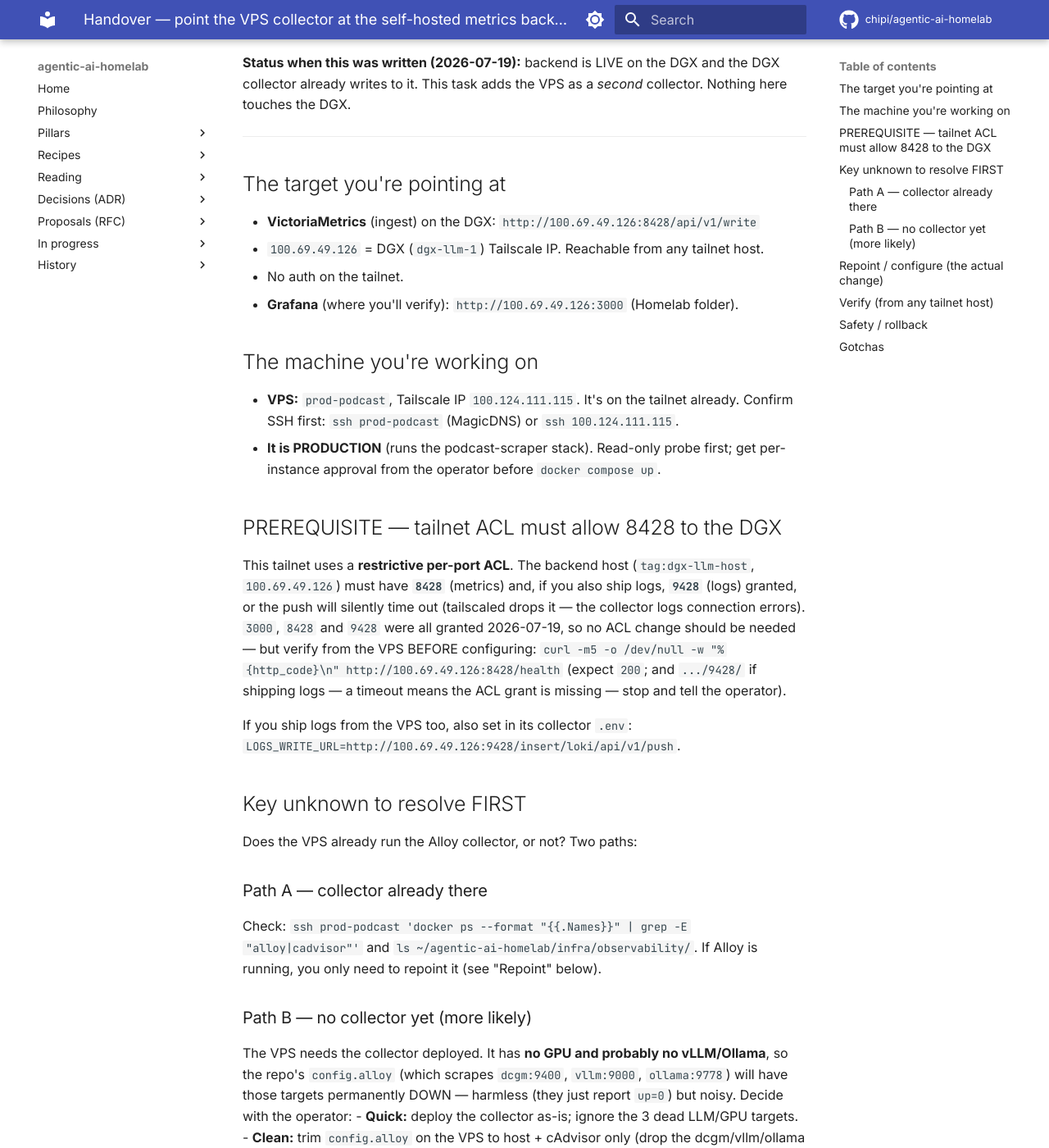
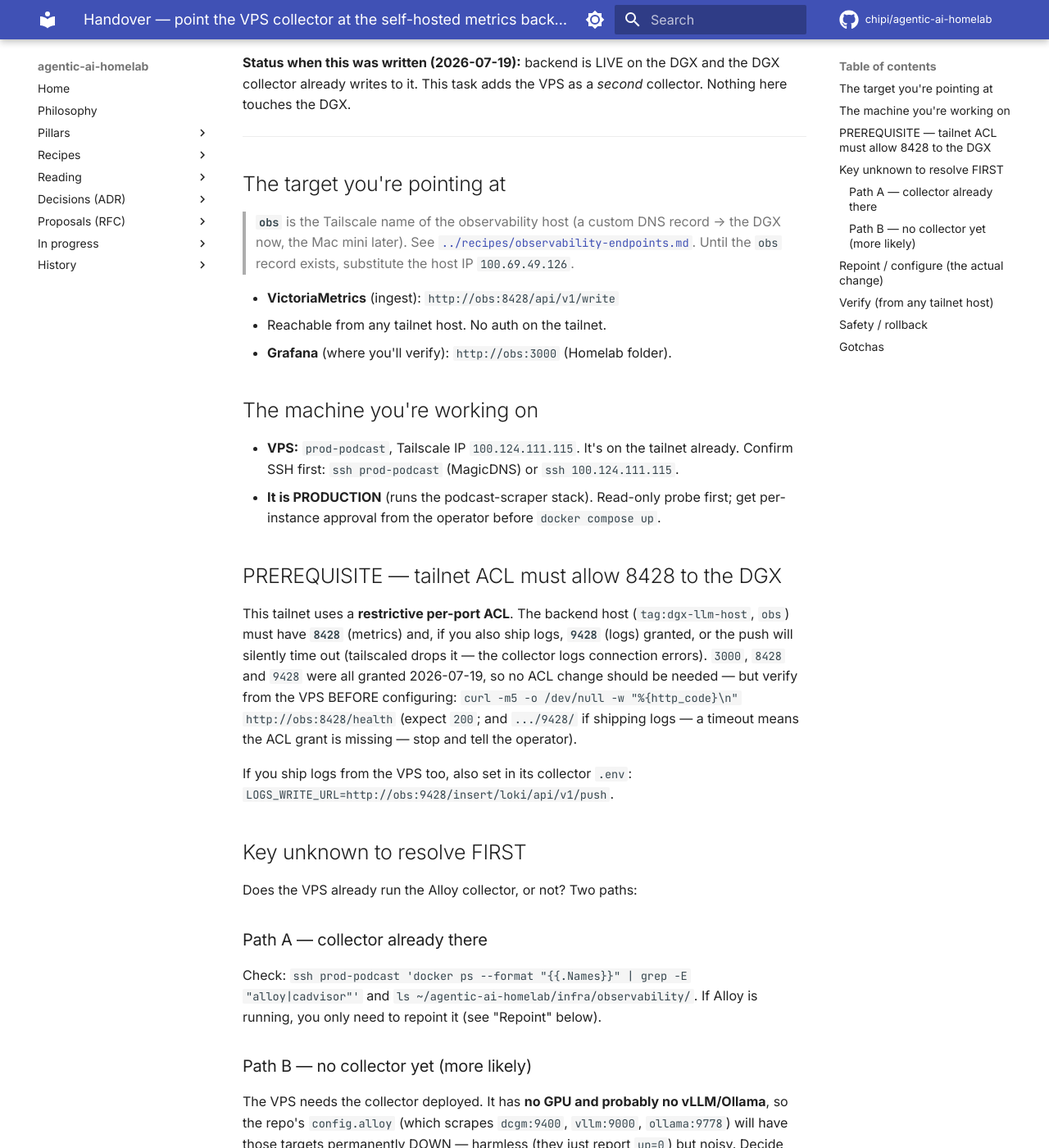
Before and after one commit to chipi/agentic-ai-homelab, an MkDocs documentation site: the page built from docs/wip/observability-vps-collector-handover.md, in a window 1280 px wide and 1400 px high, scrolled down 250 px. Shown: the whole window at 82% size. Built offline with MkDocs 1.6.1 and Material for MkDocs 9.7.7, drawn with Linux system fonts in a browser that asks for light colours; comment, search, counter and statistics services are not loaded; some of the changed text lies outside the part shown.

Commit message:
docs: adopt the `obs` tailnet-name convention for observability endpoints
Add recipes/observability-endpoints.md (the obs → host mapping + how to create/
move the Tailscale custom DNS record) and point the 3 VPS handovers at
`obs:PORT` instead of the DGX IP, so the DGX → Mac mini move is a one-record
flip with zero sender changes. Each handover notes the IP fallback until the
`obs` record exists. Live DGX collector .env is intentionally NOT changed yet
(gated on the record resolving).

Co-Authored-By: Claude Opus 4.8 <noreply@anthropic.com>
Claude-Session: https://claude.ai/code/session_01LoBG4mqCvNP1M6HRW393xF

````diff
--- a/docs/wip/observability-vps-collector-handover.md
+++ b/docs/wip/observability-vps-collector-handover.md
@@ -12,10 +12,13 @@ collector. Nothing here touches the DGX.
 
 ## The target you're pointing at
 
-- **VictoriaMetrics** (ingest) on the DGX: `http://100.69.49.126:8428/api/v1/write`
-  - `100.69.49.126` = DGX (`dgx-llm-1`) Tailscale IP. Reachable from any tailnet host.
-  - No auth on the tailnet.
-- **Grafana** (where you'll verify): `http://100.69.49.126:3000` (Homelab folder).
+> **`obs`** is the Tailscale name of the observability host (a custom DNS record →
+> the DGX now, the Mac mini later). See [`../recipes/observability-endpoints.md`](../recipes/observability-endpoints.md).
+> Until the `obs` record exists, substitute the host IP `100.69.49.126`.
+
+- **VictoriaMetrics** (ingest): `http://obs:8428/api/v1/write`
+  - Reachable from any tailnet host. No auth on the tailnet.
+- **Grafana** (where you'll verify): `http://obs:3000` (Homelab folder).
 
 ## The machine you're working on
 
@@ -27,17 +30,17 @@ collector. Nothing here touches the DGX.
 ## PREREQUISITE — tailnet ACL must allow 8428 to the DGX
 
 This tailnet uses a **restrictive per-port ACL**. The backend host
-(`tag:dgx-llm-host`, `100.69.49.126`) must have **`8428`** (metrics) and, if you
+(`tag:dgx-llm-host`, `obs`) must have **`8428`** (metrics) and, if you
 also ship logs, **`9428`** (logs) granted, or the push will silently time out
 (tailscaled drops it — the collector logs connection errors). `3000`, `8428`
 and `9428` were all granted 2026-07-19, so no ACL change should be needed —
 but verify from the VPS BEFORE configuring:
-`curl -m5 -o /dev/null -w "%{http_code}\n" http://100.69.49.126:8428/health`
+`curl -m5 -o /dev/null -w "%{http_code}\n" http://obs:8428/health`
 (expect `200`; and `.../9428/` if shipping logs — a timeout means the ACL grant
 is missing — stop and tell the operator).
 
 If you ship logs from the VPS too, also set in its collector `.env`:
-`LOGS_WRITE_URL=http://100.69.49.126:9428/insert/loki/api/v1/push`.
+`LOGS_WRITE_URL=http://obs:9428/insert/loki/api/v1/push`.
 
 ## Key unknown to resolve FIRST
 
@@ -65,7 +68,7 @@ that's the useful signal here, alongside host CPU/mem/disk/net.
 In the VPS collector's `infra/observability/.env`:
 
 ```sh
-REMOTE_WRITE_URL=http://100.69.49.126:8428/api/v1/write   # DGX VictoriaMetrics
+REMOTE_WRITE_URL=http://obs:8428/api/v1/write   # DGX VictoriaMetrics
 HOMELAB_INSTANCE=prod-podcast     # distinct from the DGX so series don't collide
 HOMELAB_CLUSTER=vps               # logical group; filter on this in Grafana
 ```
@@ -86,9 +89,9 @@ reload env). Confirm no `remote_write` errors: `docker logs alloy | grep -iE 're
 
 ```sh
 # new instance should appear:
-curl -s "http://100.69.49.126:8428/api/v1/query?query=up{instance='prod-podcast'}"
+curl -s "http://obs:8428/api/v1/query?query=up{instance='prod-podcast'}"
 # host + cadvisor series climbing for the VPS:
-curl -s "http://100.69.49.126:8428/api/v1/query?query=count({instance='prod-podcast'})"
+curl -s "http://obs:8428/api/v1/query?query=count({instance='prod-podcast'})"
 ```
 
 Then open Grafana → the Node Exporter Full / Docker dashboards should offer
@@ -105,7 +108,7 @@ Then open Grafana → the Node Exporter Full / Docker dashboards should offer
 
 ## Gotchas
 
-- Ports bind to the **tailnet IP**, so verify with `100.69.49.126`, never
+- Ports bind to the **tailnet IP**, so verify with `obs`, never
   `127.0.0.1`.
 - If the VPS runs `ufw` default-deny inbound, outbound push still works (no
   inbound rule needed on the VPS for pushing).
--- a/mkdocs.yml
+++ b/mkdocs.yml
@@ -84,6 +84,7 @@ nav:
     - GPU mode-swap: recipes/gpu-mode-swap.md
     - Observability boot: recipes/observability-boot.md
     - Mac mini → observability host: recipes/mac-mini-observability.md
+    - Observability endpoints (obs name): recipes/observability-endpoints.md
     - Token management (lean-ctx): recipes/token-management-lean-ctx-rtk.md
     - Chrome DevTools MCP agent loop: recipes/chrome-devtools-mcp-agent-loop.md
     - Consuming homelab services (${VAR} substitution): recipes/consuming-homelab-services.md
````
Also changed, not shown: docs/recipes/observability-endpoints.md (added, +37 -0 lines), docs/wip/glitchtip-vps-error-tracking-handover.md (+9 -5 lines), docs/wip/podcast-otel-traces-handover.md (+9 -5 lines).
